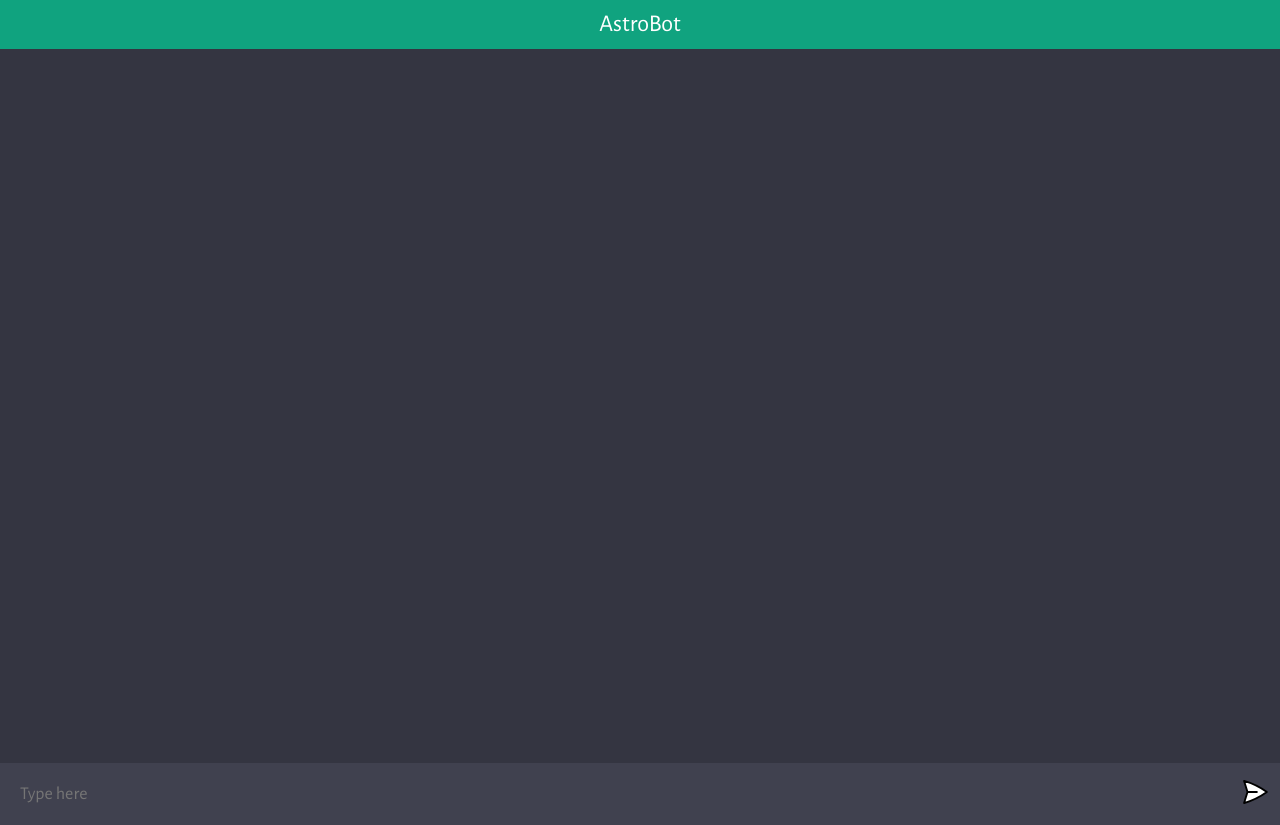
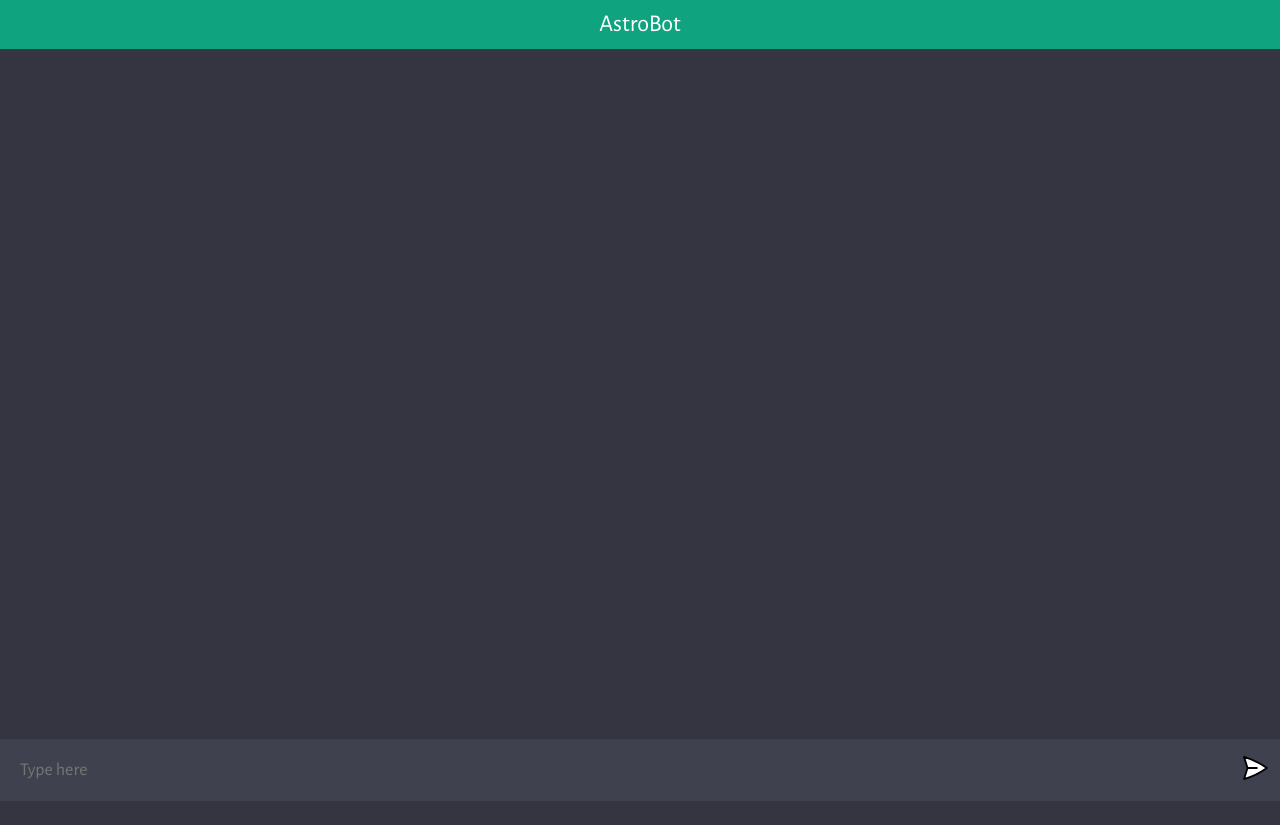
Before and after one commit to creativeisaiah/ai-helper, a website built with Vite: page client/index.html in a window 1280 px wide. After the commit the page ends 801 px from the top, so only its background shows below. Built offline with nearby package versions, Linux system fonts and the light colour scheme.

Commit message:
style changes

```diff
--- a/client/style.css
+++ b/client/style.css
@@ -23,7 +23,7 @@ body {
 
 #app {
   width: 100vw;
-  height: 97vh;
+  height: 94vh;
   background: #343541;
 
   display: flex;
```
